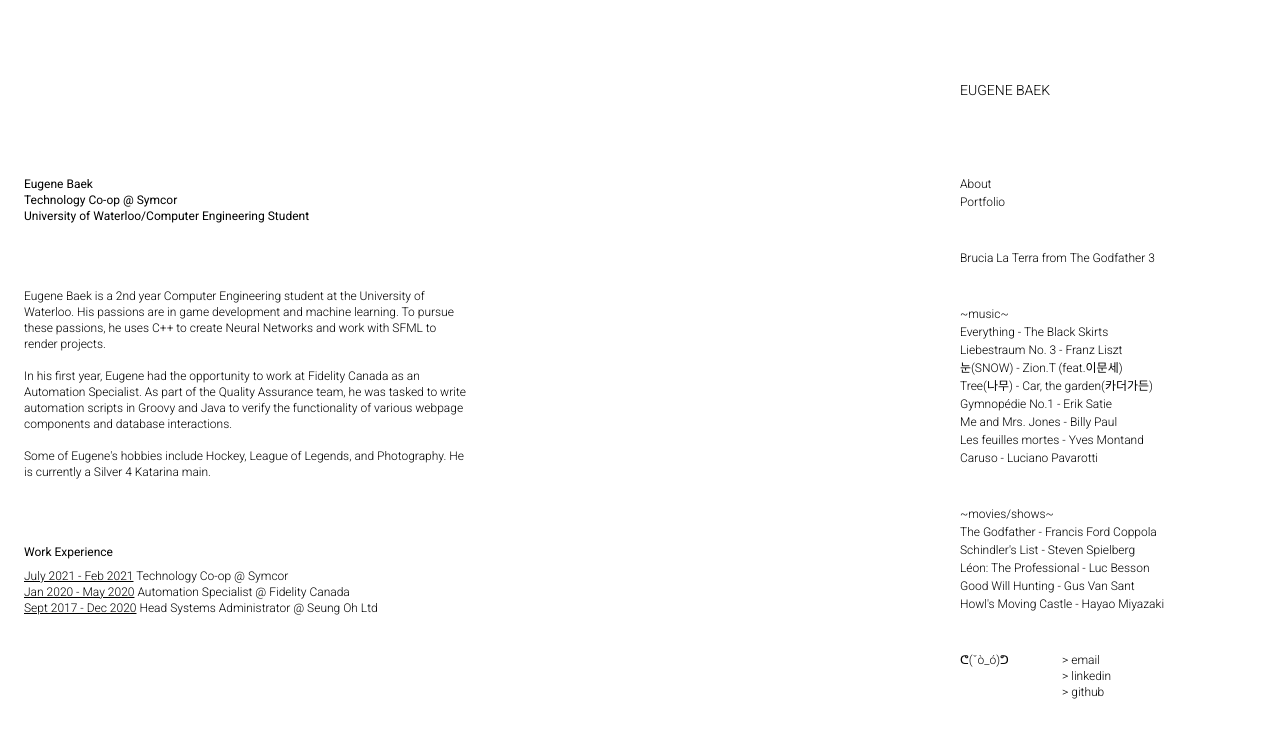
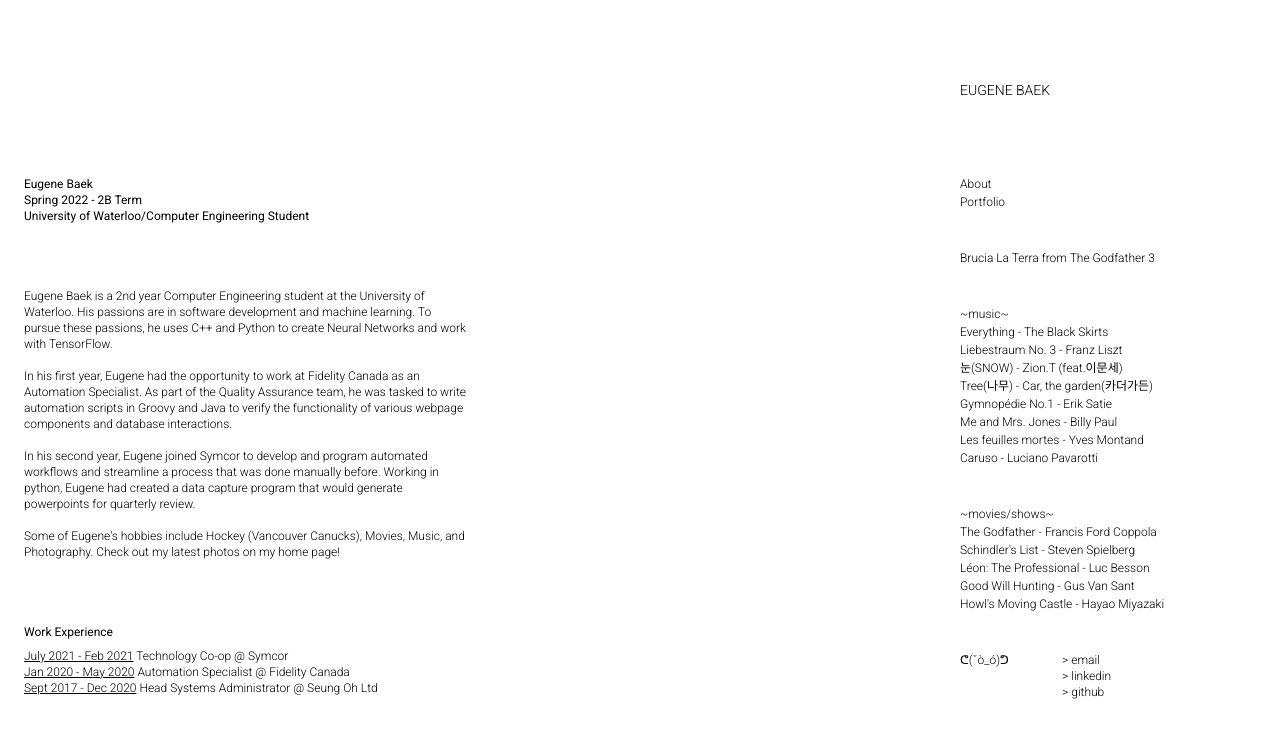
Before and after one commit to Eugenebaek/eugenebaek.ca, a Next.js app: page /about in a window 1280 px wide. Shown: the top 738 px of the page. Built offline with nearby package versions, Linux system fonts and the light colour scheme.

Commit message:
updated about section

```diff
--- a/pages/about/index.js
+++ b/pages/about/index.js
@@ -10,22 +10,25 @@ export default function About() {
         <main className='w-full sm:w-1/2'>
             <div className='mb-16 font-normal'>
                 <h1>Eugene Baek</h1>
-                <h2>Technology Co-op @ Symcor</h2>
+                <h2>Spring 2022 - 2B Term</h2>
                 <h2>University of Waterloo/Computer Engineering Student</h2>
             </div>
             <div className='mb-16'>
                 <p className='mb-4'>Eugene Baek is a 2nd year Computer Engineering student at the University of
-                    Waterloo. His passions are in game development and machine learning. To pursue these passions, he
-                    uses C++ to
-                    create Neural Networks and work with SFML to render projects.</p>
+                    Waterloo. His passions are in software development and machine learning. To pursue these passions,
+                    he
+                    uses C++ and Python to
+                    create Neural Networks and work with TensorFlow.</p>
                 <p className='mb-4'>In his first year, Eugene had the opportunity to work at Fidelity Canada as an
                     Automation Specialist.
                     As part of the Quality Assurance team, he was tasked to write automation scripts in Groovy and Java
                     to
                     verify the functionality of various webpage components and database interactions.</p>
-                <p>Some of Eugene's hobbies include Hockey, League of Legends, and Photography. He is currently a Silver
-                    4
-                    Katarina main.</p>
+                <p className='mb-4'>In his second year, Eugene joined Symcor to develop and program automated workflows
+                    and streamline a process that was done manually before. Working in python, Eugene had created a data
+                    capture program that would generate powerpoints for quarterly review.</p>
+                <p>Some of Eugene's hobbies include Hockey (Vancouver Canucks), Movies, Music, and Photography. Check
+                    out my latest photos on my home page!</p>
             </div>
             <div>
                 <h2 className='mb-2 font-normal'>Work Experience</h2>
```
Also changed, not shown: 1 other file (tests, documents, lock files or other folders).
